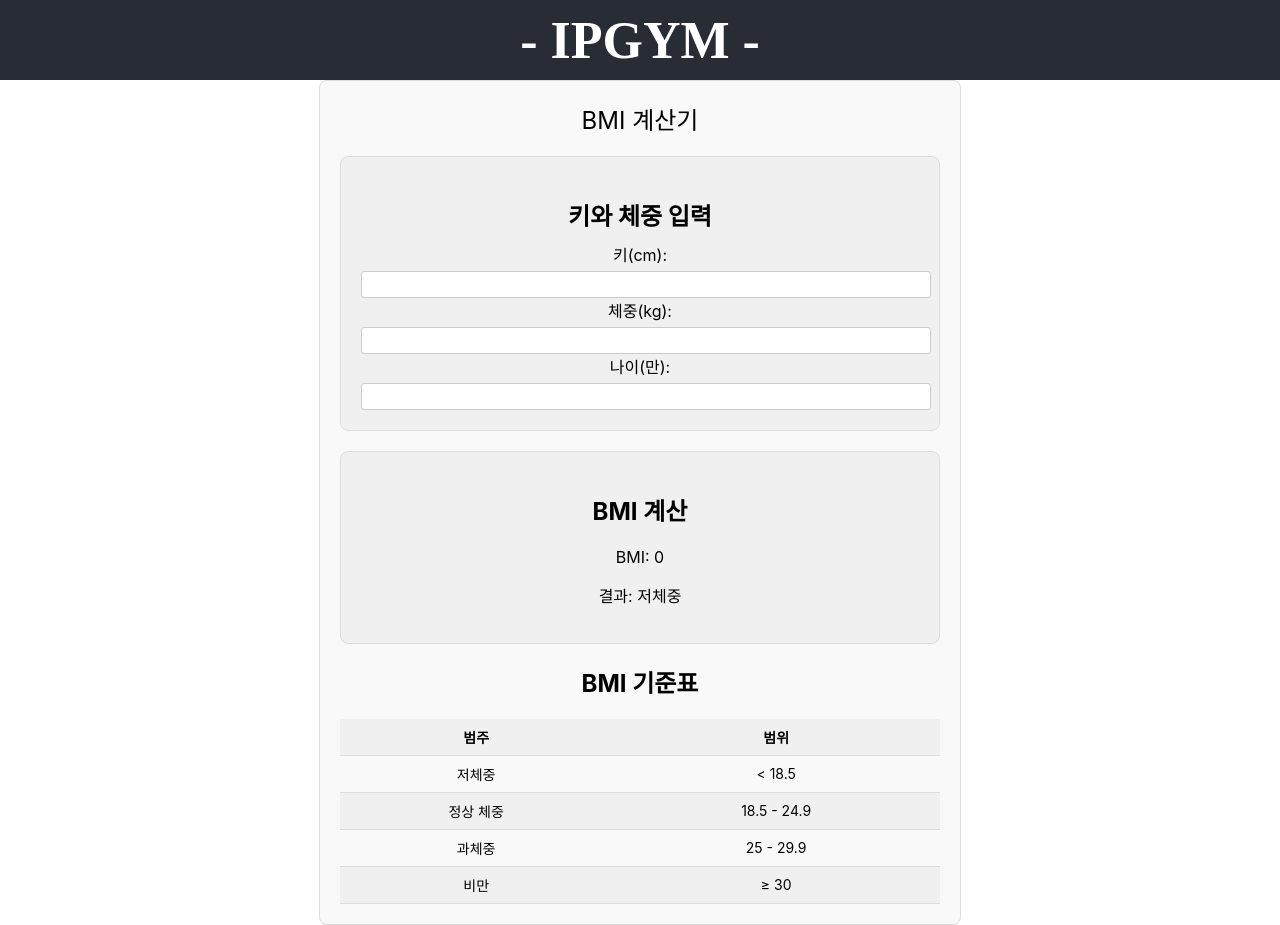
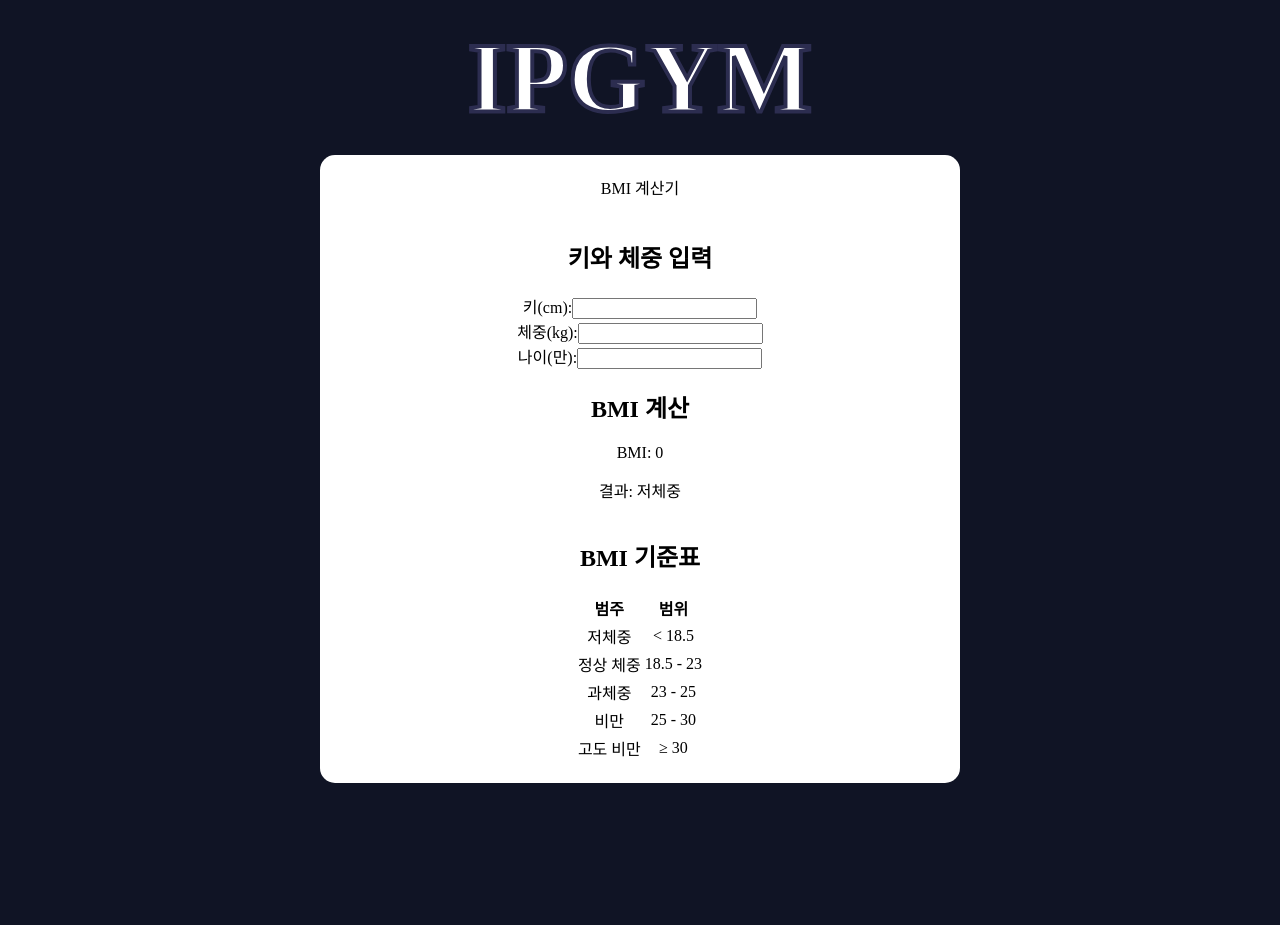
Before and after one commit to Donghunn-Lee/IPGYM, a React (Create React App) app: page /BMI in a window 1280 px wide. After the commit the page ends 800 px from the top, so only its background shows below. Built offline with nearby package versions, Linux system fonts and the light colour scheme; a web font is replaced by a local one.

Commit message:
색을 바꿔 보아요

```diff
--- a/src/App.css
+++ b/src/App.css
@@ -1,9 +1,23 @@
+body {
+  background-color: rgb(16, 20, 37);
+  font-family: KBO-Dia-Gothic_bold;
+}
+
+.title{
+  font-size: 100px;
+  margin:20px;
+  color: white;
+  -webkit-text-stroke: 4px rgb(44, 45, 80);
+}
+
 .App {
   text-align: center;
-  margin-top: 0;
+  align-items: center;
+  justify-content: center;
+
 }
 
-.App-header {
+/* .App-header {
   background-color: #282c34;
   height: 5rem;
   display: flex;
@@ -13,7 +27,7 @@
   justify-content: center;
   font-size: calc(10px + 2vmin);
   color: white;
-}
+} */
 
 @font-face {
   font-family: 'KBO-Dia-Gothic_bold';
--- a/src/App.js
+++ b/src/App.js
@@ -25,39 +25,20 @@ const App = () => {
     <BrowserRouter>
       <div className="App">
         <header className="App-header">
-          <h1>- IPGYM -</h1>
+          <h1 className="title">IPGYM</h1>
         </header>
 
         <div className="App.body">
           <Routes>
             <Route path="/signup" element={<Signup />} />
-            <Route
-              path="/login"
-              element={
-                <Login
-                  setIsAuthenticated={setIsAuthenticated}
-                  IsAuthenticated={isAuthenticated}
-                />
-              }
-            />
+            <Route path="/login" element={<Login setIsAuthenticated={setIsAuthenticated} IsAuthenticated={isAuthenticated}/>}/>
             <Route path="/BMI" element={<BMI />} />
             <Route path="/mypage" element={<MyPage />} />
             <Route path="/pt" element={<PT />} />
             <Route path="/membership" element={<MembershipManagement />} />
-            <Route
-              path="/mainpage"
-              element={
-                isAuthenticated ? <MainPage /> : <Navigate to="/login" />
-              }
-            />
-            <Route
-              path="/adminlogin"
-              element={<AdminLogin setIsAdmin={setIsAdmin} IsAdmin={isAdmin} />}
-            />
-            <Route
-              path="/admin"
-              element={isAdmin ? <Admin /> : <Navigate to="/adminlogin" />}
-            />
+            <Route path="/mainpage" element={isAuthenticated ? <MainPage /> : <Navigate to="/login" />}/>
+            <Route path="/adminlogin" element={<AdminLogin setIsAdmin={setIsAdmin} IsAdmin={isAdmin} />}/>
+            <Route path="/admin" element={isAdmin ? <Admin /> : <Navigate to="/adminlogin" />}/>
             <Route path="/membermanage" element={<MemberManage />} />
             <Route path="/ptmanage" element={<PTManage />} />
             <Route path="/msuse" element={<Msuse />} />
--- a/src/components/BMI.js
+++ b/src/components/BMI.js
@@ -31,18 +31,20 @@ const BMI = () => {
 
   const getBMIResult = () => {
     if (bmi < 18.5) return "저체중";
-    if (bmi >= 18.5 && bmi < 25) return "정상 체중";
-    if (bmi >= 25 && bmi < 30) return "과체중";
-    return "비만";
+    if (bmi >= 18.5 && bmi < 23) return "정상 체중";
+    if (bmi >= 23 && bmi < 25) return "과체중";
+    if (bmi >= 25 && bmi < 30) return "비만";
+    return "고도비만";
   };
 
   const bmiResult = getBMIResult();
 
   const bmiTable = [
     { category: "저체중", range: "< 18.5" },
-    { category: "정상 체중", range: "18.5 - 24.9" },
-    { category: "과체중", range: "25 - 29.9" },
-    { category: "비만", range: "≥ 30" },
+    { category: "정상 체중", range: "18.5 - 23" },
+    { category: "과체중", range: "23 - 25" },
+    { category: "비만", range: "25 - 30" },
+    { category: "고도 비만", range: "≥ 30" },
   ];
 
   return (
--- a/src/components/Login.css
+++ b/src/components/Login.css
@@ -1,42 +1,55 @@
 /* Login.css */
 
 .login-form {
-  display: grid;
+  background-color: rgb(33, 34, 68);
+  display: flex;
+  flex-direction: column;
   grid-template-columns: 1fr;
   grid-row-gap: 20px;
   align-items: center;
+  justify-content: center;
   width: 300px;
   margin: 0 auto;
   padding: 20px;
-  border-radius: 5px;
+  border:4px solid white;
+
+  border-radius: 20px;
   position: relative;
+  color :white;
 }
 
 .login-form h2 {
   margin-bottom: 20px;
+  font-size: 50px;
 }
 
 .login-form label {
   display: block;
   margin-bottom: 10px;
+  font-size: 26px;
 }
 
 .login-form input {
-  width: 100%;
-  padding: 5px;
+  margin-top: 1rem;
+  font-size: 15px;
+  width: 85%;
+  padding: 10px 20px;
   border: 1px solid #ccc;
   border-radius: 3px;
 }
 
-.login-form button, .login-form a{
-  font-size: 15px;
-  padding: 10px 20px;
+.login-form button,
+.login-form a{
+  font-family:KBO-Dia-Gothic_bold ;
+  font-size: 20px;
+  padding: 10px 0;
   background-color: #007bff;
   color: #fff;
   border: none;
   border-radius: 3px;
   cursor: pointer;
   text-decoration: none;
+  width:80%;
 }
 
 .login-form button:hover {
@@ -45,6 +58,7 @@
 
 #manager-login {
   text-decoration: none;
+  color: white;
   position: absolute; /* 추가된 속성 */
   top: 95%; /* 원하는 위치로 조정 */
   right: 5%; /* 원하는 위치로 조정 */
--- a/src/components/Login.js
+++ b/src/components/Login.js
@@ -14,7 +14,7 @@ const Login = (props) => {
     try {
       const response = await axios.post("http://43.200.171.222:8080/auth/login", {
         email: email,
-        password: password,
+        password: password
       }, );
 
       console.log(response);
@@ -41,7 +41,7 @@ const Login = (props) => {
       <form className="login-form" onSubmit={handleSubmit}>
         <h2>로그인</h2>
         <label>
-          이메일:
+          이메일
           <input
             type="email"
             value={email}
@@ -49,10 +49,11 @@ const Login = (props) => {
           />
         </label>
         <label>
-          비밀번호:
+          비밀번호
           <input
             type="password"
             value={password}
+            style={{marginBottom:"1rem"}}
             onChange={(e) => setPassword(e.target.value)}
           />
         </label>
--- a/src/components/MainPage.css
+++ b/src/components/MainPage.css
@@ -8,16 +8,15 @@
   font-size: 24px;
   margin-bottom: 20px;
   font-family: KBO-Dia-Gothic_bold;
-
 }
 
 
 .button-container {
+  margin-top: 10rem;
   display: flex;
   flex-direction: column;
   align-items: center;
   justify-content: center;
-
 }
 
 .button-container button {
@@ -48,10 +47,3 @@
     width: 80%;
   }
 }
-
-  @font-face {
-    font-family: 'KBO-Dia-Gothic_bold';
-    src: url('https://cdn.jsdelivr.net/gh/projectnoonnu/noonfonts_2304-2@1.0/KBO-Dia-Gothic_bold.woff') format('woff');
-    font-weight: 700;
-    font-style: normal;
-}
--- a/src/components/MainPage.js
+++ b/src/components/MainPage.js
@@ -10,7 +10,7 @@ const MainPage = () => {
 
   return (
     <div className="main-page">
-      <h1 className="main-title">Main Page</h1>
+
       <div className="button-container">
         <NavLink exact to="/mypage" activeClassName="active">
           <Button
--- a/src/components/MembershipManagement.js
+++ b/src/components/MembershipManagement.js
@@ -54,7 +54,7 @@ const MembershipManagement = () => {
         </div>
       </div>
 
-      <div className="membership-container">
+      {/* <div className="membership-container">
         <h3 className="usage-heading">이용 기록</h3>
         <p className="usage-allday">사용 일 수 : {usageHistory.length}일</p>
         <ul className="usage-history">
@@ -72,7 +72,7 @@ const MembershipManagement = () => {
             </li>
           ))}
         </ul>
-      </div>
+      </div> */}
     </>
   );
 };
--- a/src/components/MyPage.css
+++ b/src/components/MyPage.css
@@ -1,9 +1,15 @@
 /* MyPage.css */
 
 .container {
+  display: flex;
+  flex-direction: column;
+  justify-content: center;
+  align-items: center;
   max-width: 600px;
   margin: 0 auto;
   padding: 20px;
+  background-color: white;
+  border-radius: 15px;
 }
 
 .header {
@@ -11,81 +17,64 @@
   margin-bottom: 20px;
 }
 
-.exercise-goal h2,
-.measurement h2 {
+.exercise-goal{
+  background-color: rgb(86, 88, 119);
+  width:80%;
+  padding:3rem;
+  margin:4px;
+  margin-bottom: 2rem;
+  border-radius: 15px;
+}
+
+.exercise-goal h2{
   margin-bottom: 10px;
 }
 
-.exercise-goal select,
-.measurement input {
-  width: 100%;
+.exercise-goal select{
+  width: 150px;
   padding: 5px;
+  margin-bottom: 15px;
   border: 1px solid #ccc;
   border-radius: 3px;
   margin-top: 5px;
 }
 
-button {
-  padding: 10px 20px;
-  background-color: #007bff;
-  color: #fff;
-  border: none;
-  border-radius: 3px;
-  cursor: pointer;
+.usage-heading {
+  font-size: 40px;
+  font-weight: bold;
+  margin-top: 24px;
+  margin-bottom: 12px;
+
 }
 
-button:hover {
-  background-color: #0056b3;
-}
-.bmi-table {
-  margin-top: 20px;
+.pt-history {
+  margin-bottom: 20px;
+  /* padding: 10px; */
+  background-color: #3f3f3f;
+  border-radius: 8px;
+  width: 50%;
+  max-width: 800px;
+  background-color: rgb(86, 88, 119);
 }
 
-.bmi-table table {
-  width: 100%;
-  border-collapse: collapse;
-  font-size: 14px;
+
+
+.pt-history h2 {
+padding: 20px;
+  margin:0;
 }
 
-.bmi-table th,
-.bmi-table td {
-  padding: 8px;
-  text-align: center;
-  border-bottom: 1px solid #ddd;
+.reservation-item {
+  padding: 10px;
+  background-color: #fff;
+  border: 1px solid #ccc;
+  border-radius: 4px;
 }
 
-.bmi-table th {
-  background-color: #f0f0f0;
+.reservation-item.current {
+  background-color: #f0f8ff;
 }
 
-.bmi-table tbody tr:nth-child(even) {
-  background-color: #f0f0f0;
+.reservation-item.past {
+  color: #888;
 }
-
-.bmi-table tbody tr:hover {
-  background-color: #e9e9e9;
-}
-.container {
-  padding: 20px;
-  border: 1px solid #ddd;
-  border-radius: 8px;
-  background-color: #f9f9f9;
-}
-
-.header {
-  text-align: center;
-  font-size: 24px;
-  margin-bottom: 20px;
-}
-
-.exercise-goal,
-.gender,
-.measurement,
-.bmi,
-.chart {
-  margin-bottom: 20px;
-  border: 1px solid #ddd;
-  border-radius: 8px;
-  padding: 20px;
-  background-color: #f0f0f0ff;
-}
--- a/src/components/MyPage.js
+++ b/src/components/MyPage.js
@@ -2,20 +2,37 @@ import React, { useState, useEffect } from "react";
 import axios from "axios";
 import "./MyPage.css";
 
+
 const MyPage = () => {
   const [exerciseGoal, setExerciseGoal] = useState("");
-
-  const handleGoalChange = (e) => {
-    setExerciseGoal(e.target.value);
-  };
-
   const [expirationDate, setExpirationDate] = useState("");
   const [daysRemaining, setDaysRemaining] = useState(0);
   const [usageHistory, setUsageHistory] = useState([]);
   const [selectedUsage, setSelectedUsage] = useState(null);
+  const [reservationHistory, setReservationHistory] = useState([]);
+  const token = localStorage.getItem("token");
+  const [userName, setUserName] = useState("");
 
-  const handleButtonClick = (feature) => {
-    console.log(`Clicked ${feature}`);
+
+  useEffect(() => {
+   loadName();
+  }, []);
+
+  const loadName = () => {
+    axios.get("http://43.200.171.222:8080/member/me", {
+      headers: {
+        Authorization: "Bearer " + token
+      },
+    })
+    .then((response)=>{
+      console.log(response.data);
+      setUserName(response.data.name)
+    })
+    .catch((error) => console.log(error));
+  }
+
+  const handleGoalChange = (e) => {
+    setExerciseGoal(e.target.value);
   };
 
   // 헬스장 이용내역
@@ -47,72 +64,21 @@ const MyPage = () => {
     setSelectedUsage(index === selectedUsage ? null : index);
   };
 
-  //pt예약부분
-  const [PTsubscription, setPTsubscription] = useState("");
-  const [reservationDate, setReservationDate] = useState("");
-  const [reservation, setReservation] = useState("");
-  const [reservationHistory, setReservationHistory] = useState([]);
-  const [trainers, setTrainers] = useState([]); // PT 트레이너 목록
-
-  const token = localStorage.getItem("token");
-
-  const getCurrentDate = () => {
-    const today = new Date();
-    const year = today.getFullYear();
-    const month = String(today.getMonth() + 1).padStart(2, "0");
-    const day = String(today.getDate()).padStart(2, "0");
-    return `${year}-${month}-${day}`;
-  };
-
-  useEffect(() => {
-    handlePTsubscriptionLoad();
-    console.log(reservationDate);
-  }, []);
 
   useEffect(() => {
     handleReservationHistory();
   }, []);
 
-  const handlePTsubscriptionLoad = () => {
-    axios
-      .get("http://43.200.171.222:8080/api/pt-subscriptions/user", {
-        headers: {
-          Authorization: "Bearer " + token,
-        },
-      })
-      .then((response) => {
-        setPTsubscription(response.data.availableCount);
-        console.log(response);
-      })
-      .catch((error) => console.log(error));
-  };
-
-  const handlePTreservationSubmit = () => {
-    axios
-      .post(
-        "http://43.200.171.222:8080/api/reservations",
-        {
-          reservationTime: reservation,
-          reservationTrainerId: trainers, // 선택한 트레이너 ID 사용
-        },
-        {
-          headers: {
-            Authorization: "Bearer " + token,
-          },
-    }
-      )
-      .then((response) => {
-        handleReservationHistory();
-        console.log(response);
-      })
-      .catch((error) => {
-        console.error(error);
-      });
+  const getCurrentDate = () => {
+    const today = new Date();
+    const year = today.getFullYear();
+    const month = String(today.getMonth() + 1).padStart(2, '0');
+    const day = String(today.getDate()).padStart(2, '0');
+    return `${year}-${month}-${day}`;
   };
 
   const handleReservationHistory = () => {
-    axios
-      .get("http://43.200.171.222:8080/api/user", {
+    axios.get("http://43.200.171.222:8080/api/user", {
         headers: {
           Authorization: "Bearer " + token,
         },
@@ -125,31 +91,15 @@ const MyPage = () => {
       .catch((error) => console.log(error));
   };
 
-  const handleTimeSlotClick = (hour) => {
-    const selectedDateTime = new Date(reservationDate);
-    selectedDateTime.setHours(hour, 0, 0, 0);
-    setReservation(selectedDateTime);
-    console.log(selectedDateTime);
-  };
-
-  const handleReservationDateChange = (event) => {
-    setReservationDate(event.target.value);
-    console.log(event.target.value);
-  };
-
   useEffect(() => {
-    axios
-      .get("http://43.200.171.222:8080/api/trainers")
-      .then((response) => {
-        setTrainers(response.data);
-      })
-      .catch((error) => console.log(error));
+    handleReservationHistory();
   }, []);
 
   return (
     <div className="container">
+
       <div className="header">
-        <div>회원님😊</div>
+        <div>{userName}회원님😊</div>
       </div>
 
       <div className="exercise-goal">
@@ -161,9 +111,8 @@ const MyPage = () => {
           <option value="몸매 유지">몸매 유지</option>
           <option value="다이어트">다이어트</option>
         </select>
-      </div>
-      <div className="membership-container">
-        <h3 className="usage-heading">이용 기록</h3>
+
+        <h3 style={{color:"black"}} className="usage-heading">이용 기록</h3>
         <p className="usage-allday">사용 일 수 : {usageHistory.length}일</p>
         <ul className="usage-history">
           {usageHistory.map((usage, index) => (
@@ -182,7 +131,7 @@ const MyPage = () => {
         </ul>
       </div>
 
-      <div className="pt-box reservation-history">
+      <div className="pt-history">
         <h2>PT 예약 내역</h2>
 
         {reservationHistory.map((reservation, index) => (
--- a/src/components/PT.css
+++ b/src/components/PT.css
@@ -45,6 +45,8 @@
 }
 
 .pt-box button {
+  font-family: KBO-Dia-Gothic_bold;
+  font-size: 24px;
   padding: 8px 16px;
   background-color: #007bff;
   color: #fff;
@@ -53,25 +55,6 @@
   cursor: pointer;
 }
 
-.reservation-history {
-  max-height: 100rem;
-  overflow-y: auto;
-}
-
-.reservation-item {
-  padding: 10px;
-  background-color: #fff;
-  border: 1px solid #ccc;
-  border-radius: 4px;
-}
-
-.reservation-item.current {
-  background-color: #f0f8ff;
-}
-
-.reservation-item.past {
-  color: #888;
-}
 
 .time-slots {
   display: grid;
--- a/src/components/PT.js
+++ b/src/components/PT.js
@@ -61,6 +61,9 @@ function PT() {
       .then(response => {
         handleReservationHistory();
         console.log(response);
+        setReservationDate(""); // 예약 날짜 초기화
+        setReservation(""); // 예약 시간 초기화
+        setReservationTrainerId(""); // 선택한 트레이너 초기화
       })
       .catch(error => {
         console.error(error);
@@ -147,9 +150,9 @@ function PT() {
           ))}
         </div>
 
+        <button onClick={handlePTreservationSubmit}>예약하기</button>
 
 
-          <button onClick={handlePTreservationSubmit}>예약하기</button>
 
       </div>
 
```
Lines whose indentation alone changed are shown as unchanged.
